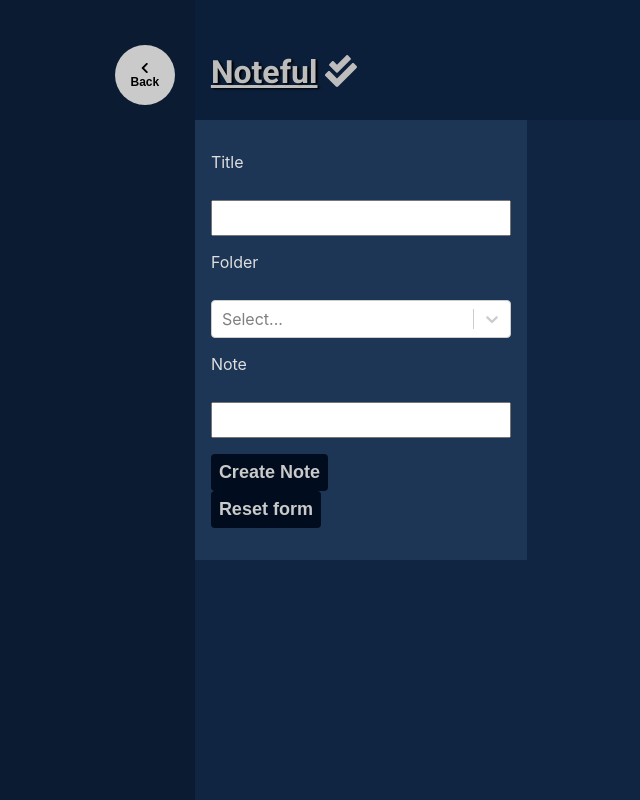
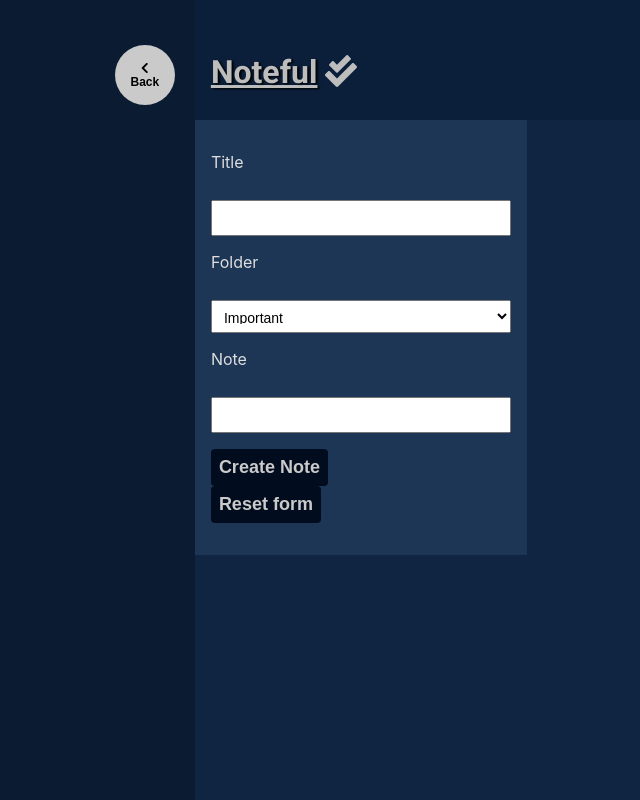
Before and after one commit to emancurmi/noteful, a React (Create React App) app: page /add-note in a window 1280 px wide. Shown: the whole page, without its empty margins (193-833 px from the left). Built offline with nearby package versions, Linux system fonts and the light colour scheme.

Commit message:
bugfix in folder dropdown

```diff
--- a/src/AddNote/AddNote.js
+++ b/src/AddNote/AddNote.js
@@ -1,13 +1,21 @@
 import React, { Component } from 'react'
 import './AddNote.css';
 import Select from 'react-select';
+import dummyStore from '../dummy-store';
 
 export default class AddNote extends Component {
+    state = {
+        notes: [],
+        folders: []
+    };
 
+    componentDidMount() {
+         this.setState(dummyStore);
+    }
 
     render() {
 
-        const folders = this.props.folders;
+        console.log(this.state.folders);
 
         return (
 
@@ -18,8 +26,10 @@
             </p>
 
             <p>
-                <label>Folder</label><br />
-                <Select options={folders} />
+                    <label>Folder</label><br />
+                    <select value={this.state.mycar}>
+                        {this.state.folders.map(folder => <option value={folder.id}>{folder.name}</option>)}
+                    </select>
             </p>
             <p>
                 <label>Note</label><br />
--- a/src/App/App.js
+++ b/src/App/App.js
@@ -93,7 +93,7 @@
 
                 <Route path="/add-folder" component={AddFolder} />
 
-                <Route path="/add-note" component={AddNote} folders={folders} />
+                <Route path="/add-note" component={AddNote} folders={this.state.folders} />
             </>
         );
     }
```
